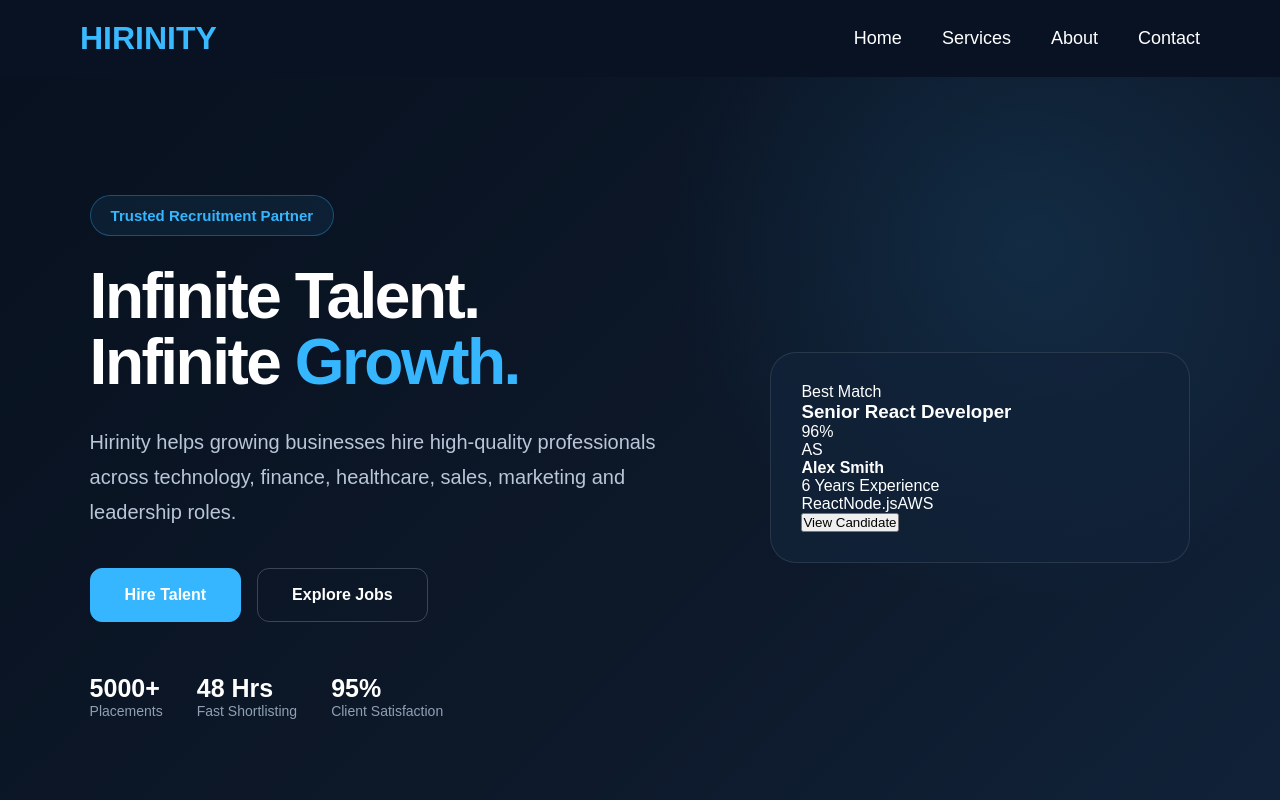
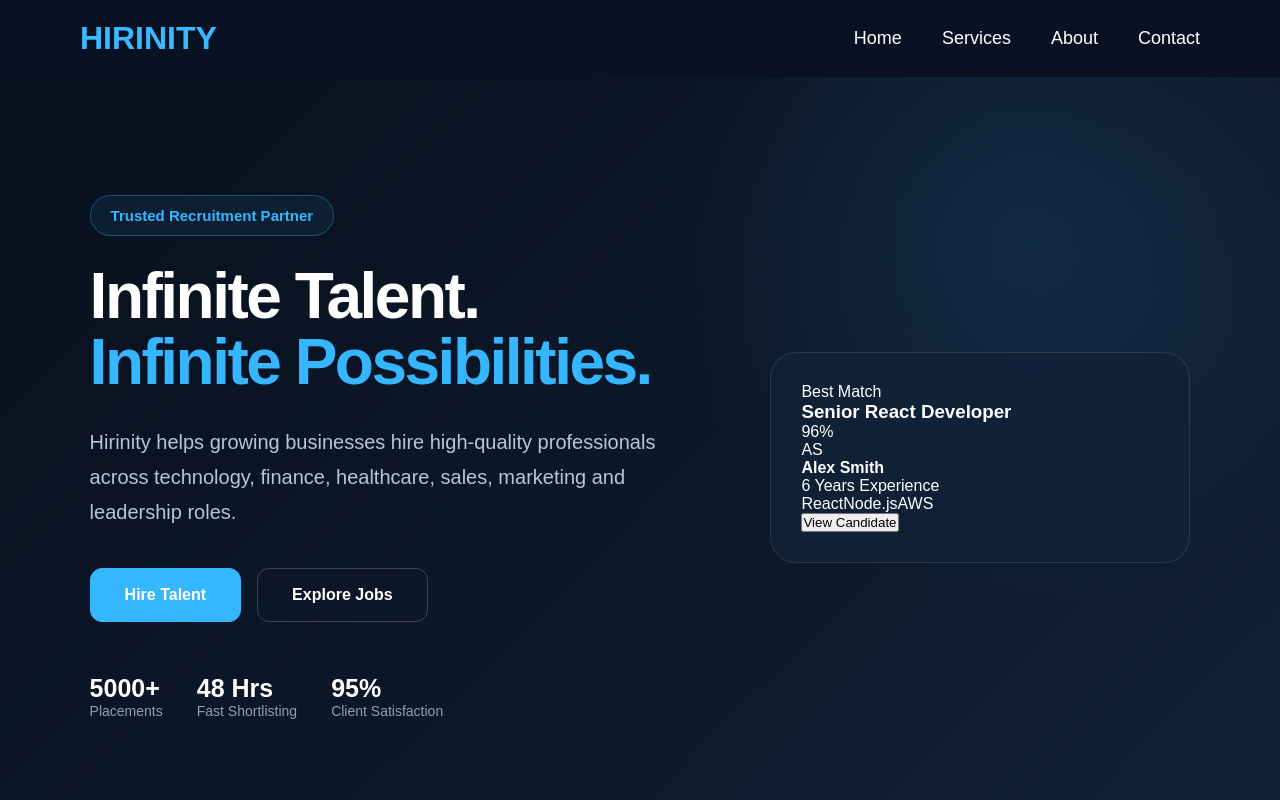
Before and after one commit to akashlive1111/hirinity-website, a React (Vite) app: page / in a window 1280 px wide. Shown: the top 800 px of the page. Built offline with nearby package versions, Linux system fonts and the light colour scheme.

Commit message:
Refine Hirinity hero tagline

```diff
--- a/src/components/Hero.jsx
+++ b/src/components/Hero.jsx
@@ -24,10 +24,10 @@ function Hero() {
             Trusted Recruitment Partner
           </span>
 
-         <h1>
+  <h1>
   Infinite Talent.
   <br />
-  Infinite <span>Growth.</span>
+  <span>Infinite Possibilities.</span>
 </h1>
 
           <p>
```
